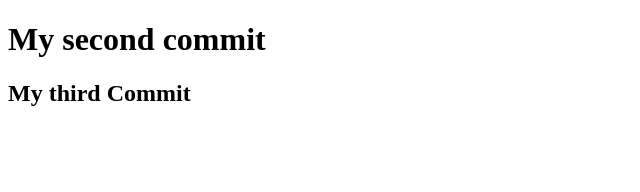
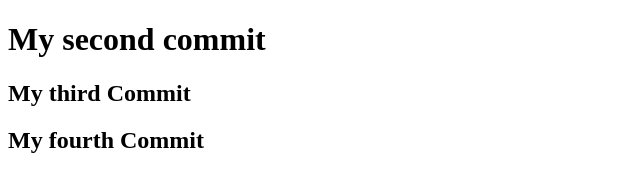
Before and after one commit to abdullah4244/git-one, a plain HTML site: page index.html in a window 1280 px wide. Shown: the whole page, without its empty margins (0-640 px from the left). Drawn offline with Linux system fonts and the light colour scheme.

Commit message:
added one more heading

```diff
--- a/index.html
+++ b/index.html
@@ -8,5 +8,6 @@
 <body>
     <h1>My second commit</h1>
     <h2>My third Commit</h2>
+    <h2>My fourth Commit</h2>
 </body>
 </html>
```
